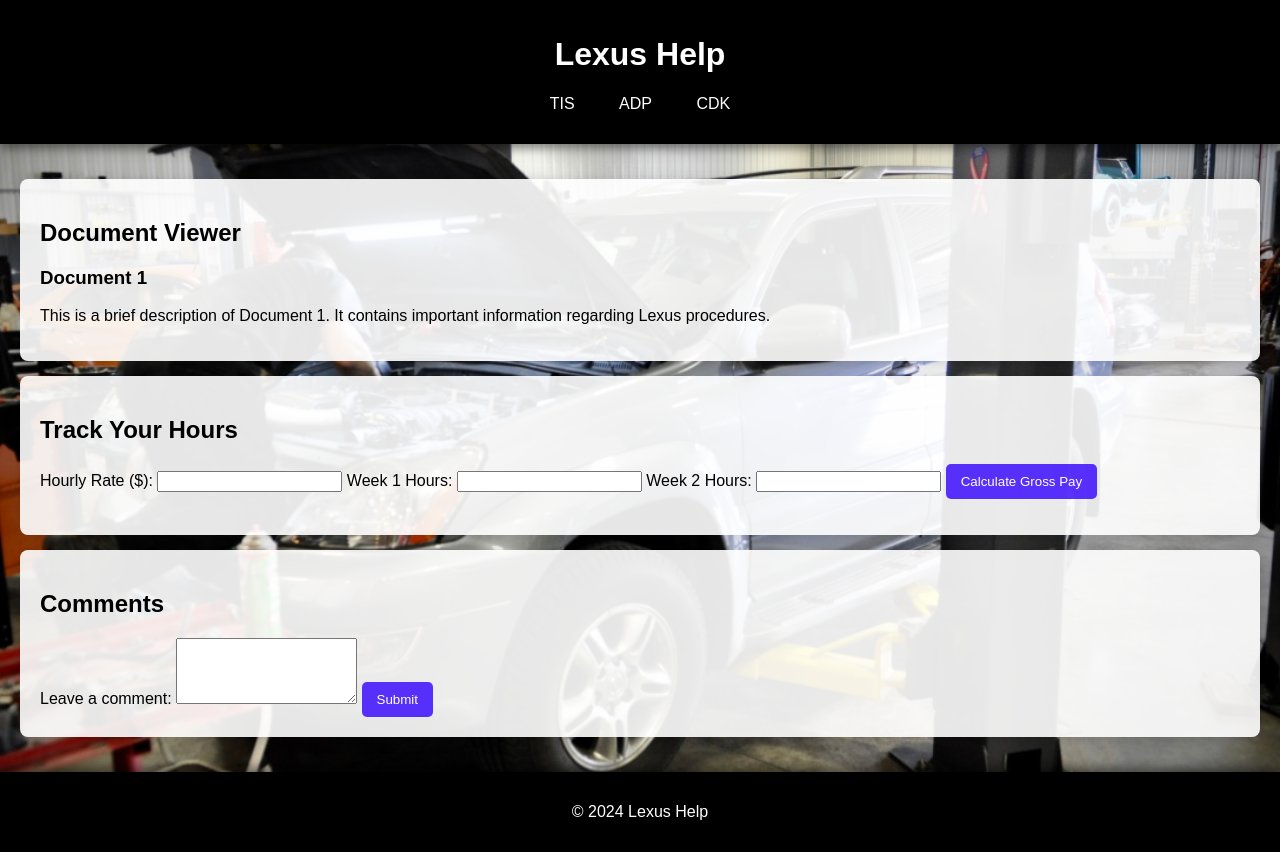
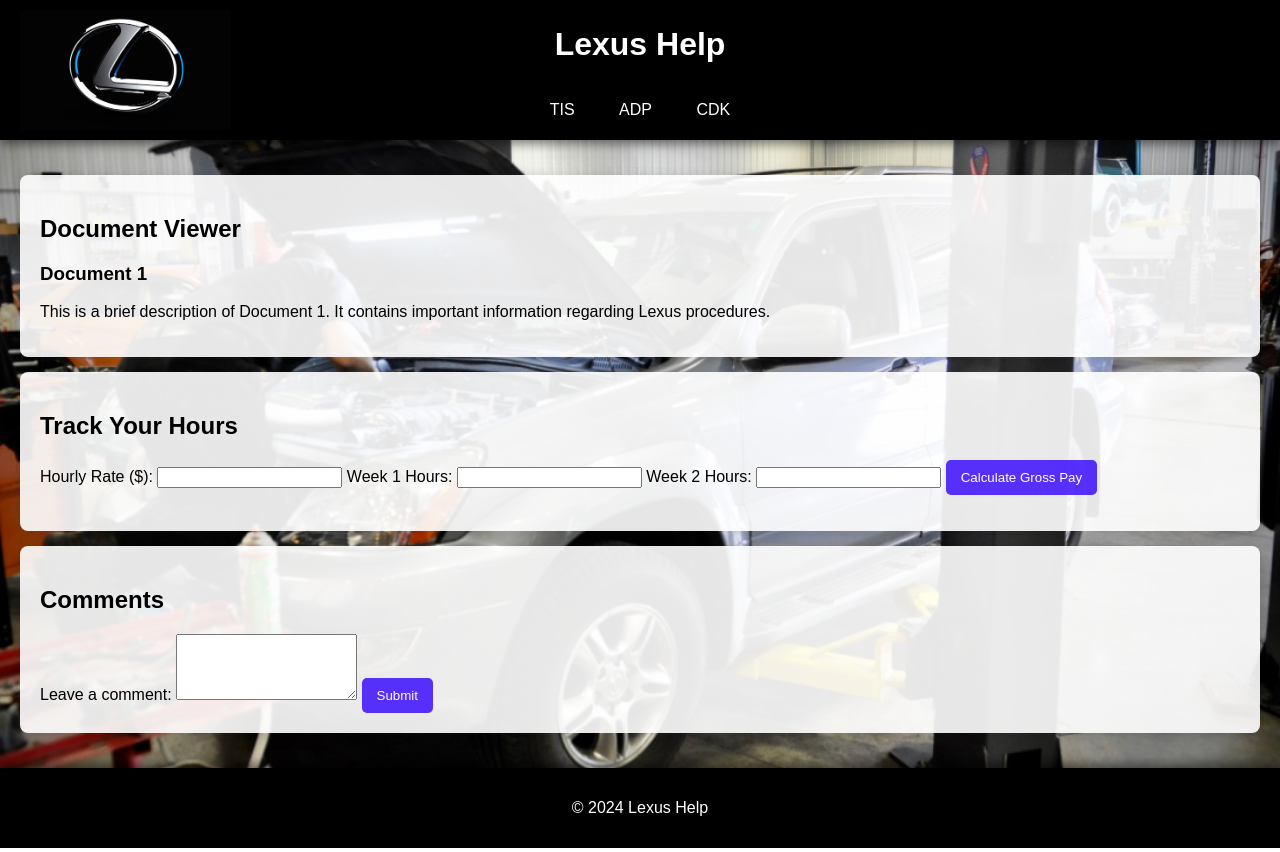
Before and after one commit to HiroDarling1/Lexus-Help, a plain HTML site: page index.html in a window 1280 px wide. Drawn offline with Linux system fonts and the light colour scheme.

Commit message:
Add files via upload
Added Logo

```diff
--- a/index.html
+++ b/index.html
@@ -8,6 +8,7 @@
 </head>
 <body>
     <header>
+        <img src="Lexus Logo.png" alt="Lexus Logo" class="logo">
         <h1>Lexus Help</h1>
         <nav>
             <ul>
--- a/styles.css
+++ b/styles.css
@@ -9,11 +9,24 @@
 }
 
 header {
+    position: relative; /* Allow positioning of the logo */
     background: #000; /* Black background */
     color: #fff; /* White text */
-    padding: 15px 0;
+    padding: 5px 20px; /* Adjust padding to give space for the logo */
     text-align: center;
     box-shadow: 0 4px 10px rgba(0, 0, 0, 0.5); /* Subtle shadow for depth */
+}
+
+.logo {
+    position: absolute; /* Position it in the top left corner */
+    top: 10px; /* Adjust top position */
+    left: 20px; /* Adjust left position */
+    height: 120px; /* Set a height for the logo */
+    width: auto; /* Maintain aspect ratio */
+}
+
+nav {
+    display: inline-block; /* Allow the nav to be centered */
 }
 
 nav ul {
```
Also changed, not shown: Lexus Logo.png (added).
